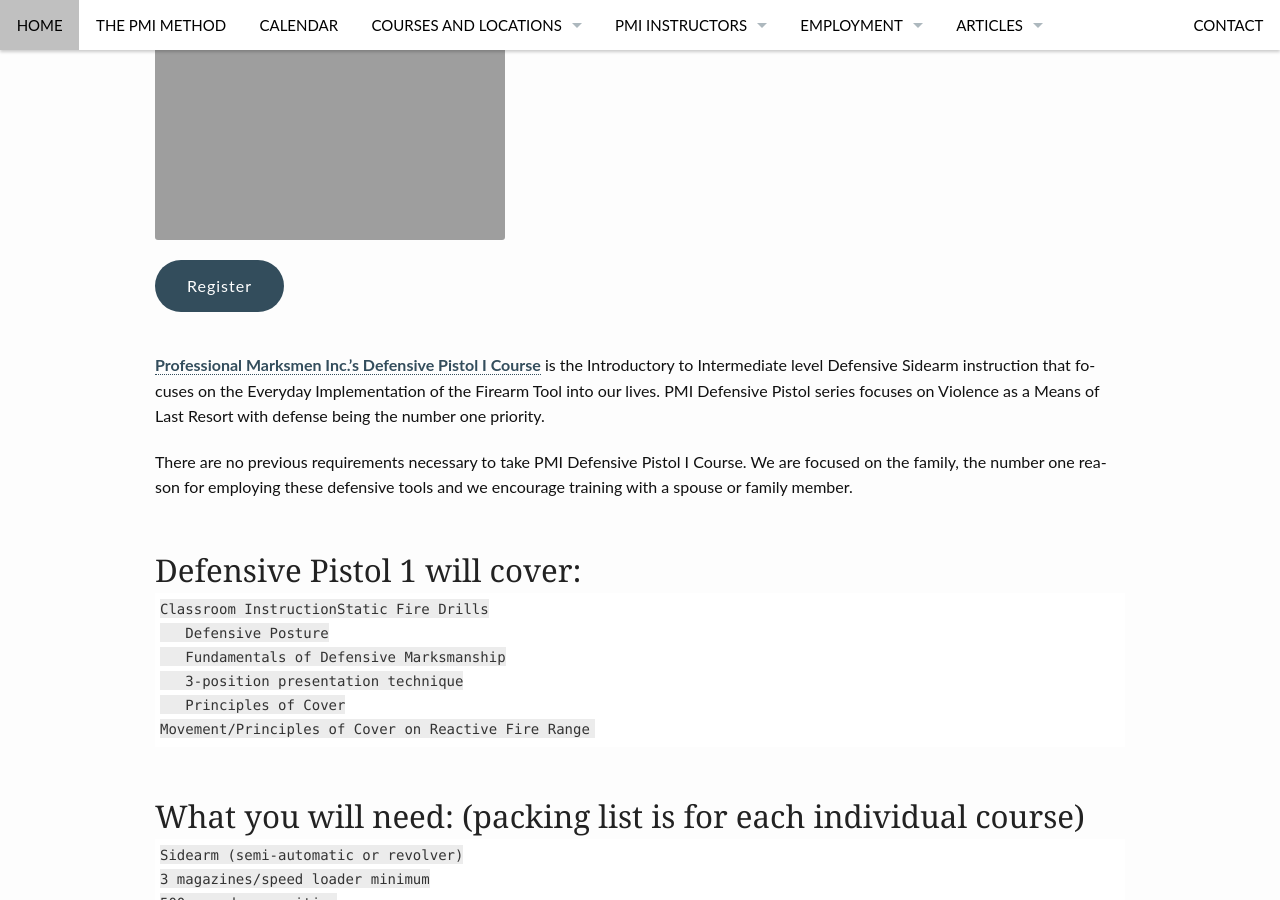
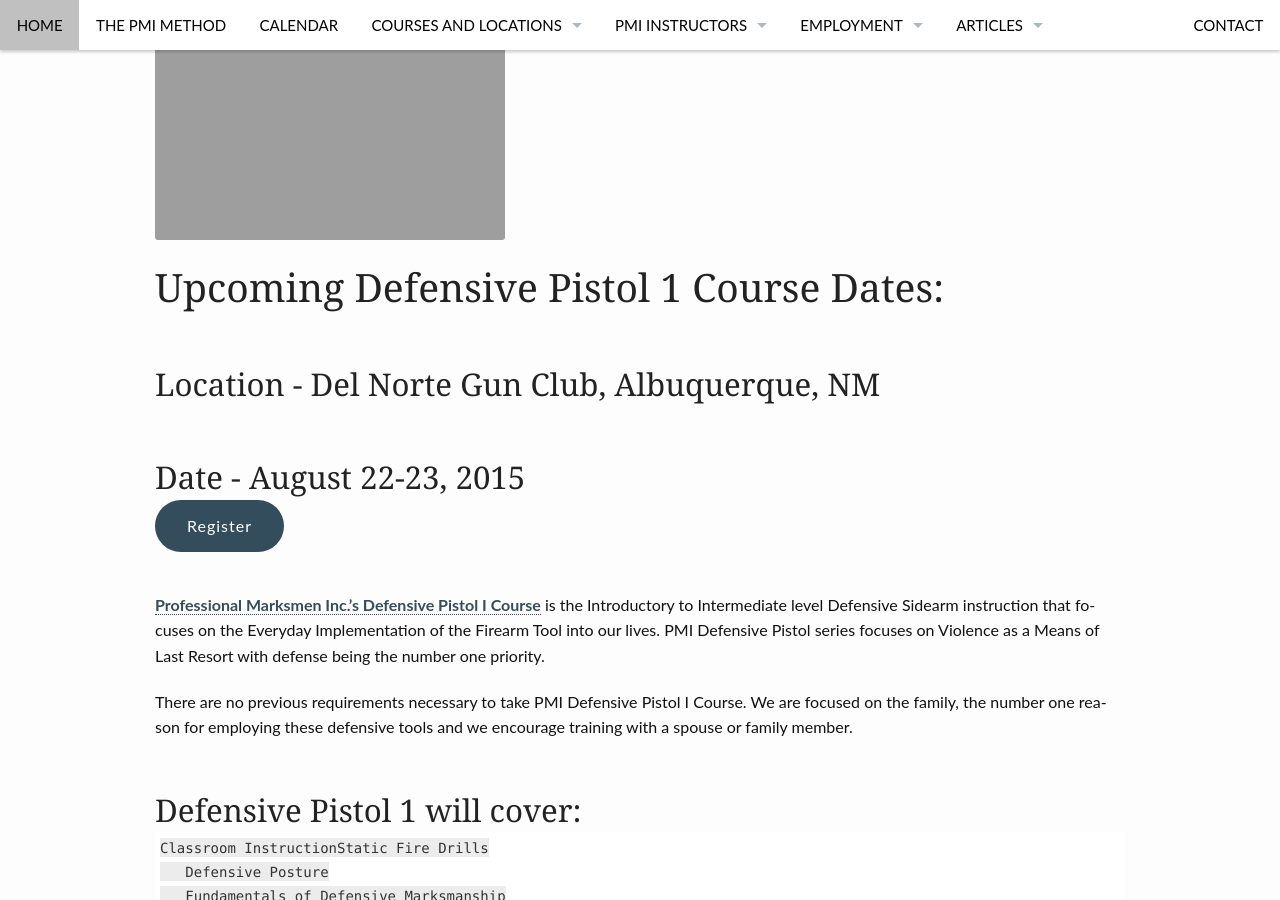
Before and after one commit to JonWeilerPMI/pmisite, a Jekyll site: the page built from pages/defensive_pistol1.md, in a window 1280 px wide and 900 px high, scrolled down 703 px. Built offline with Jekyll 4.4.1, drawn with Linux system fonts in a browser that asks for light colours.

Commit message:
update dp1 dates

```diff
--- a/pages/defensive_pistol1.md
+++ b/pages/defensive_pistol1.md
@@ -14,7 +14,13 @@
 
 <a href="https://store.professionalmarksmen.com/index.php?l=product_detail&p=1" target="_blank"><img src="http://professionalmarksmen.com/images/defpist1.jpg" alt="PMI Defensive Pistol 1" style="width:350px;height:350px;">
 
+#Upcoming Defensive Pistol 1 Course Dates:
+
+##Location - Del Norte Gun Club, Albuquerque, NM
+##Date - August 22-23, 2015
+
 <a href="https://store.professionalmarksmen.com/index.php?l=product_detail&p=1" class="button round">Register</a>
+
 
 [Professional Marksmen Inc.’s Defensive Pistol I Course][1] is the Introductory to Intermediate level Defensive Sidearm instruction that focuses on the Everyday Implementation of the Firearm Tool into our lives. PMI Defensive Pistol series focuses on Violence as a Means of Last Resort with defense being the number one priority.
 
```
